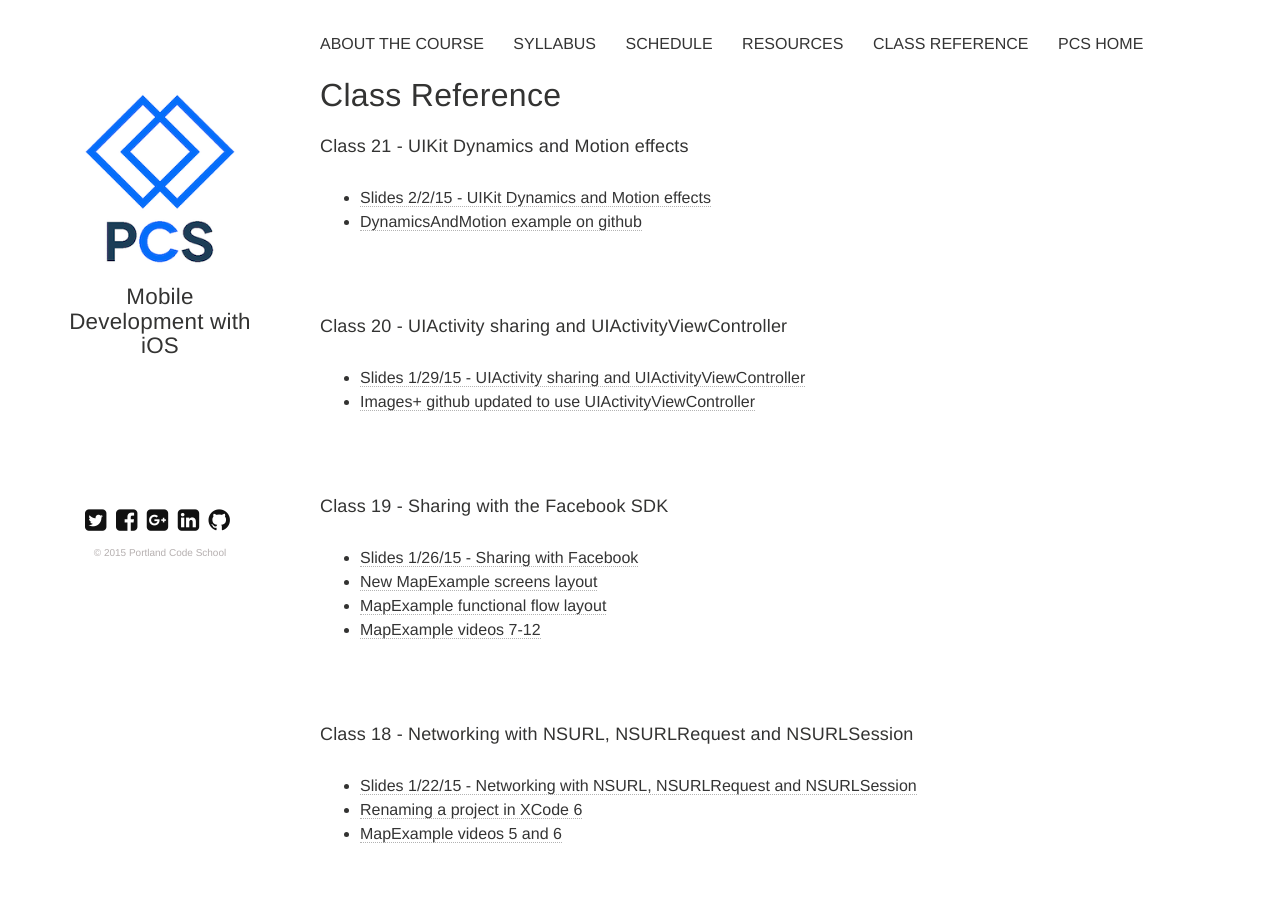
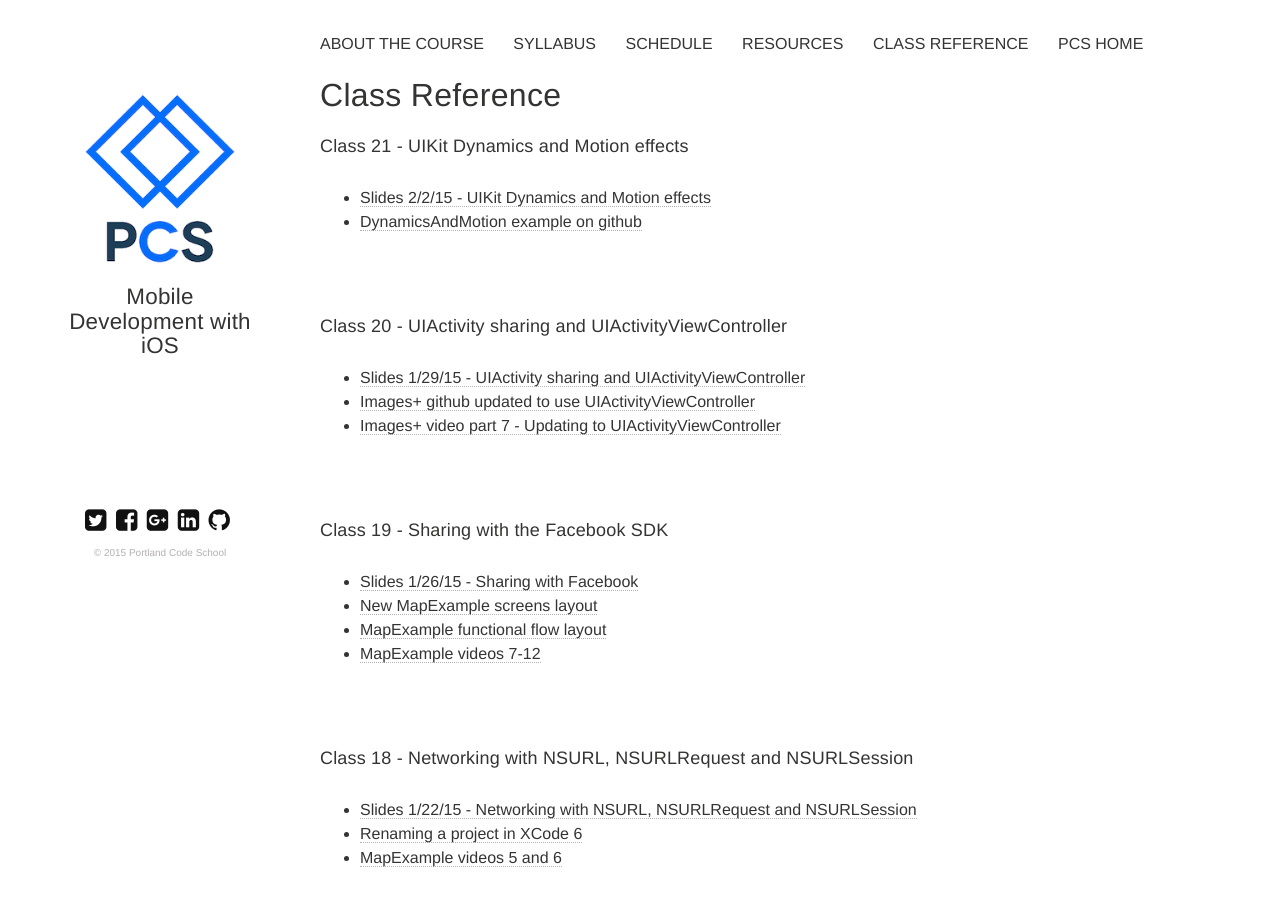
Before and after one commit to portlandcodeschool/ios, a Jekyll site: the page built from reference.md, in a window 1280 px wide and 900 px high. Built offline with Jekyll 4.4.1, drawn with Linux system fonts in a browser that asks for light colours; nearby versions of some CDN libraries.

Commit message:
Update reference.md

```diff
--- a/reference.md
+++ b/reference.md
@@ -13,6 +13,7 @@ tags: [reference]
 ####Class 20 - UIActivity sharing and UIActivityViewController
 * [Slides 1/29/15 - UIActivity sharing and UIActivityViewController](https://docs.google.com/presentation/d/1zKRI_CCkDWPSbXgtmBjJQLKyoKgvtBIyRQ16Lt-DjNA/edit?usp=sharing)
 * [Images+ github updated to use UIActivityViewController](https://github.com/portlandcodeschool/ImagePlus)
+* [Images+ video part 7 - Updating to UIActivityViewController](https://drive.google.com/folderview?id=0B1jxDrjd4WIaSUZTQm1mQ25tNVU&usp=sharing)
 
 
 ####Class 19 - Sharing with the Facebook SDK
```
